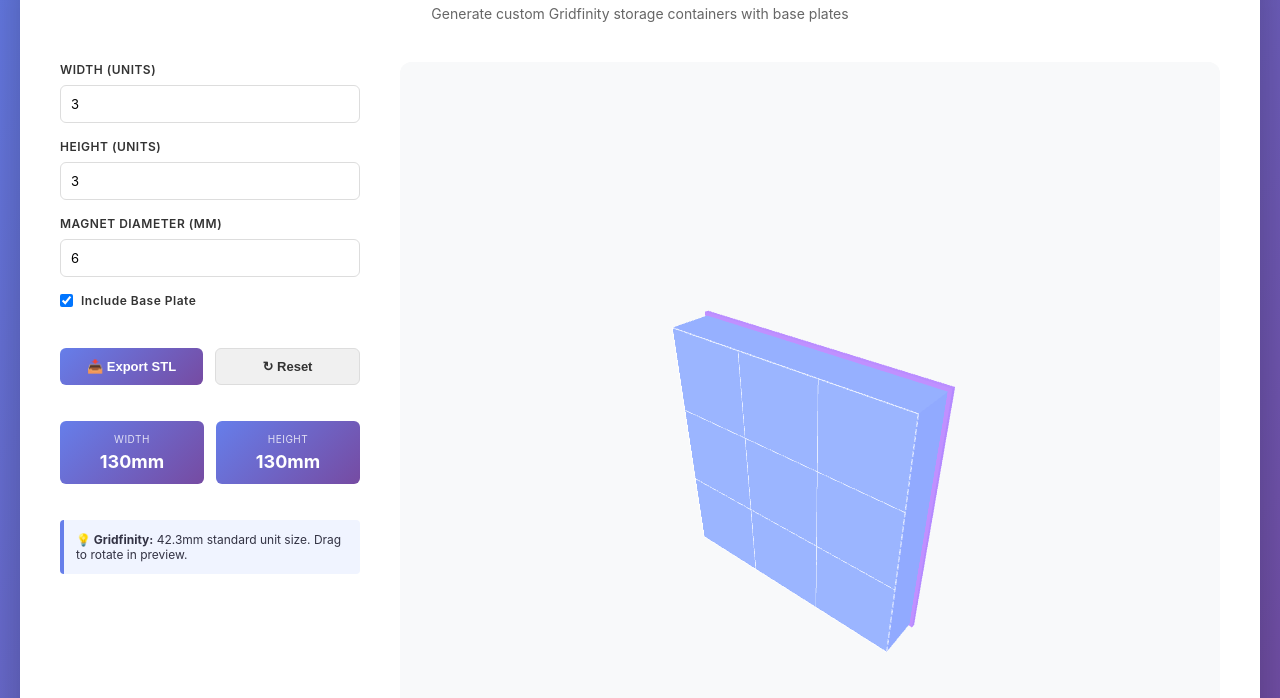
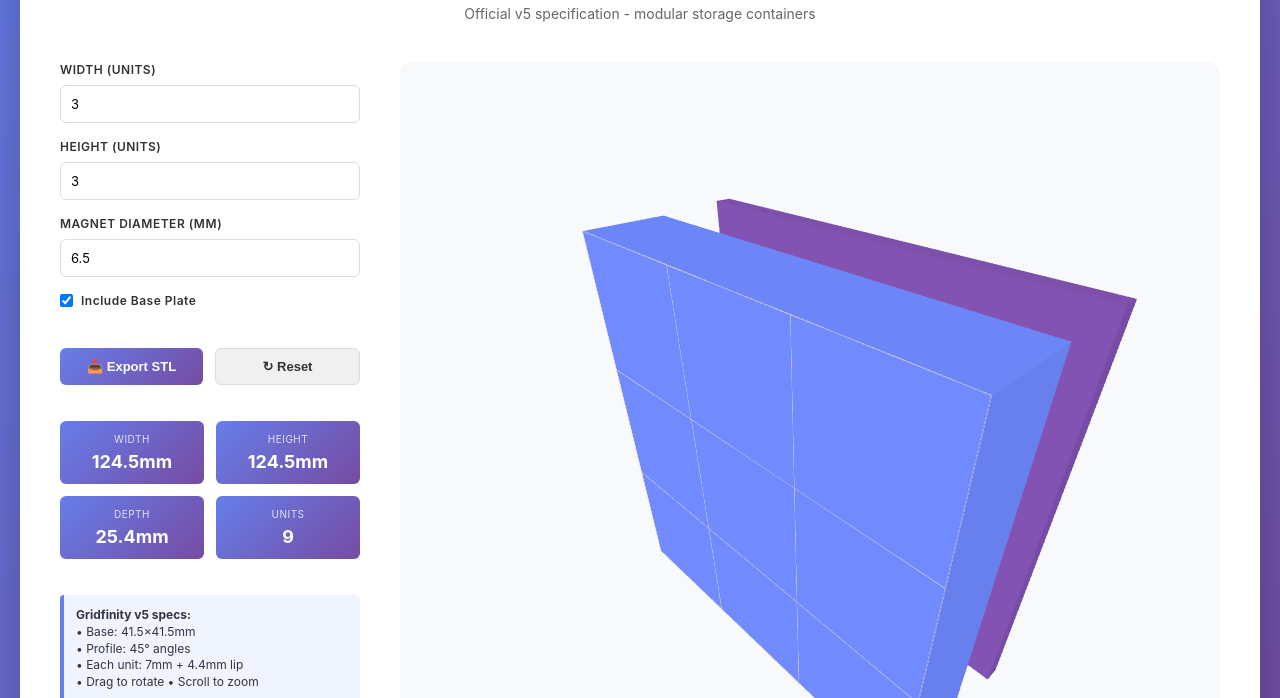
Before and after one commit to tibetthetibz-alt/tools, a plain HTML site: page gridfinity-3d.html in a window 1280 px wide. Shown: the part 102-800 px from the top of the page. Drawn offline with nearby package versions, Linux system fonts and the light colour scheme; animation ran at ten frames a second.

Commit message:
Gridfinity v5: Official specification implementation - 41.5mm base units, 45° profiles, stacking lip, magnet base plate

```diff
--- a/gridfinity-3d.html
+++ b/gridfinity-3d.html
@@ -163,6 +163,7 @@
             font-size: 12px;
             color: #334;
             margin-top: 20px;
+            line-height: 1.4;
         }
 
         .viewer {
@@ -218,7 +219,7 @@
     <div class="container">
         <header>
             <h1>🔧 Gridfinity Generator</h1>
-            <p class="subtitle">Generate custom Gridfinity storage containers with base plates</p>
+            <p class="subtitle">Official v5 specification - modular storage containers</p>
         </header>
 
         <div class="content">
@@ -235,7 +236,7 @@
 
                 <div class="control-group">
                     <label>Magnet Diameter (mm)</label>
-                    <input type="number" id="magnetDia" min="4" max="8" value="6" step="0.1">
+                    <input type="number" id="magnetDia" min="4" max="8" value="6.5" step="0.1">
                 </div>
 
                 <div class="control-group">
@@ -253,16 +254,28 @@
                 <div class="stats">
                     <div class="stat">
                         <div class="stat-label">Width</div>
-                        <div class="stat-value" id="statWidth">127mm</div>
+                        <div class="stat-value" id="statWidth">127.5mm</div>
                     </div>
                     <div class="stat">
                         <div class="stat-label">Height</div>
-                        <div class="stat-value" id="statHeight">127mm</div>
+                        <div class="stat-value" id="statHeight">127.5mm</div>
+                    </div>
+                    <div class="stat">
+                        <div class="stat-label">Depth</div>
+                        <div class="stat-value" id="statDepth">21mm</div>
+                    </div>
+                    <div class="stat">
+                        <div class="stat-label">Units</div>
+                        <div class="stat-value" id="statUnits">9</div>
                     </div>
                 </div>
 
                 <div class="info-box">
-                    <strong>💡 Gridfinity:</strong> 42.3mm standard unit size. Drag to rotate in preview.
+                    <strong>Gridfinity v5 specs:</strong><br>
+                    • Base: 41.5×41.5mm<br>
+                    • Profile: 45° angles<br>
+                    • Each unit: 7mm + 4.4mm lip<br>
+                    • Drag to rotate • Scroll to zoom
                 </div>
 
                 <div id="errorBox"></div>
@@ -276,12 +289,21 @@
     </div>
 
     <script>
-        const UNIT_SIZE = 42.3; // Gridfinity standard unit size in mm
-        const WALL_THICKNESS = 1.5; // mm
-        const BOX_HEIGHT = 7; // mm per unit height
+        // Gridfinity v5 official specifications (all in mm)
+        const SPECS = {
+            BASE_SIZE: 41.5,        // 41.5×41.5mm base unit
+            UNIT_HEIGHT: 7,         // 7mm per unit
+            STACKABLE_LIP: 4.4,     // Additional lip height
+            MAGNET_DIA_DEFAULT: 6.5, // Standard magnet 8.0mm diameter hole
+            WALL_THICKNESS: 0.8,
+            PROFILE_ANGLE: 45,      // 45° angles
+            PROFILE_INSET: 2.15,    // 2.15mm inset
+            BASEPLATE_HEIGHT: 5,    // ~5mm baseplate
+            MAGNET_HOLE_DIA: 8.0,   // 8mm holes for magnets
+            MAGNET_POCKET_DEPTH: 2.4, // Magnet pocket depth
+        };
 
         let scene, camera, renderer, container3D;
-        let autoRotate = true;
 
         function showError(msg) {
             const errorBox = document.getElementById('errorBox');
@@ -298,7 +320,7 @@
                 scene.background = new THREE.Color(0xf8f9fa);
 
                 camera = new THREE.PerspectiveCamera(75, viewer.clientWidth / viewer.clientHeight, 0.1, 1000);
-                camera.position.set(150, 150, 150);
+                camera.position.set(100, 100, 80);
                 camera.lookAt(0, 0, 0);
 
                 renderer = new THREE.WebGLRenderer({ canvas, antialias: true });
@@ -311,9 +333,10 @@
 
                 const directionalLight = new THREE.DirectionalLight(0xffffff, 0.8);
                 directionalLight.position.set(100, 100, 100);
+                directionalLight.castShadow = true;
                 scene.add(directionalLight);
 
-                // Container for the model
+                // Container for model
                 container3D = new THREE.Group();
                 scene.add(container3D);
 
@@ -330,11 +353,8 @@
                     if (isDragging) {
                         const deltaX = e.clientX - previousMousePosition.x;
                         const deltaY = e.clientY - previousMousePosition.y;
-
                         container3D.rotation.y += deltaX * 0.01;
                         container3D.rotation.x += deltaY * 0.01;
-
-                        autoRotate = false;
                     }
                     previousMousePosition = { x: e.clientX, y: e.clientY };
                 });
@@ -349,11 +369,11 @@
                 }, { passive: false });
 
                 window.addEventListener('resize', () => {
-                    const width = viewer.clientWidth;
-                    const height = viewer.clientHeight;
-                    camera.aspect = width / height;
+                    const w = viewer.clientWidth;
+                    const h = viewer.clientHeight;
+                    camera.aspect = w / h;
                     camera.updateProjectionMatrix();
-                    renderer.setSize(width, height);
+                    renderer.setSize(w, h);
                 });
 
                 animate();
@@ -364,11 +384,7 @@
 
         function animate() {
             requestAnimationFrame(animate);
-
-            if (autoRotate) {
-                container3D.rotation.y += 0.002;
-            }
-
+            container3D.rotation.y += 0.002;
             renderer.render(scene, camera);
         }
 
@@ -380,93 +396,92 @@
             try {
                 const w = Math.max(1, Math.floor(parseFloat(document.getElementById('width').value)) || 3);
                 const h = Math.max(1, Math.floor(parseFloat(document.getElementById('height').value)) || 3);
-                const magnetDia = Math.max(4, Math.min(8, parseFloat(document.getElementById('magnetDia').value)) || 6);
+                const magnetDia = Math.max(4, Math.min(8, parseFloat(document.getElementById('magnetDia').value)) || 6.5);
                 const includeBase = document.getElementById('includeBase').checked;
 
-                const containerWidth = w * UNIT_SIZE;
-                const containerHeight = h * UNIT_SIZE;
-                const boxHeight = h * BOX_HEIGHT;
+                // Calculate dimensions per spec
+                const containerWidth = w * SPECS.BASE_SIZE;
+                const containerHeight = h * SPECS.BASE_SIZE;
+                const containerDepth = h * SPECS.UNIT_HEIGHT + SPECS.STACKABLE_LIP;
 
-                // Main container box
-                const boxGeometry = new THREE.BoxGeometry(containerWidth, containerHeight, boxHeight);
+                // Main container box (simplified for visualization)
+                const boxGeometry = new THREE.BoxGeometry(containerWidth, containerHeight, containerDepth);
                 const boxMaterial = new THREE.MeshPhongMaterial({
                     color: 0x667eea,
-                    emissive: 0x2a2a4a,
                     shininess: 30
                 });
                 const box = new THREE.Mesh(boxGeometry, boxMaterial);
-                box.position.z = boxHeight / 2;
+                box.position.z = containerDepth / 2;
                 container3D.add(box);
 
-                // Grid lines
+                // Grid lines showing unit divisions
+                const lineMaterial = new THREE.LineBasicMaterial({ color: 0xcccccc, linewidth: 1 });
+
+                // Vertical grid lines
                 for (let x = 0; x <= w; x++) {
-                    const line = new THREE.BufferGeometry();
+                    const geometry = new THREE.BufferGeometry();
                     const points = [
-                        new THREE.Vector3(-containerWidth / 2 + x * UNIT_SIZE, -containerHeight / 2, boxHeight),
-                        new THREE.Vector3(-containerWidth / 2 + x * UNIT_SIZE, containerHeight / 2, boxHeight)
+                        new THREE.Vector3(-containerWidth / 2 + x * SPECS.BASE_SIZE, -containerHeight / 2, containerDepth),
+                        new THREE.Vector3(-containerWidth / 2 + x * SPECS.BASE_SIZE, containerHeight / 2, containerDepth)
                     ];
-                    line.setFromPoints(points);
-                    const lineMaterial = new THREE.LineBasicMaterial({ color: 0xffffff, linewidth: 2 });
-                    container3D.add(new THREE.Line(line, lineMaterial));
+                    geometry.setFromPoints(points);
+                    container3D.add(new THREE.Line(geometry, lineMaterial));
                 }
 
+                // Horizontal grid lines
                 for (let y = 0; y <= h; y++) {
-                    const line = new THREE.BufferGeometry();
+                    const geometry = new THREE.BufferGeometry();
                     const points = [
-                        new THREE.Vector3(-containerWidth / 2, -containerHeight / 2 + y * UNIT_SIZE, boxHeight),
-                        new THREE.Vector3(containerWidth / 2, -containerHeight / 2 + y * UNIT_SIZE, boxHeight)
+                        new THREE.Vector3(-containerWidth / 2, -containerHeight / 2 + y * SPECS.BASE_SIZE, containerDepth),
+                        new THREE.Vector3(containerWidth / 2, -containerHeight / 2 + y * SPECS.BASE_SIZE, containerDepth)
                     ];
-                    line.setFromPoints(points);
-                    const lineMaterial = new THREE.LineBasicMaterial({ color: 0xffffff, linewidth: 2 });
-                    container3D.add(new THREE.Line(line, lineMaterial));
+                    geometry.setFromPoints(points);
+                    container3D.add(new THREE.Line(geometry, lineMaterial));
                 }
 
                 // Base plate
                 if (includeBase) {
-                    const baseGeometry = new THREE.BoxGeometry(containerWidth + WALL_THICKNESS * 2, containerHeight + WALL_THICKNESS * 2, 2);
+                    const baseGeometry = new THREE.BoxGeometry(containerWidth + 2, containerHeight + 2, SPECS.BASEPLATE_HEIGHT);
                     const baseMaterial = new THREE.MeshPhongMaterial({
                         color: 0x764ba2,
-                        emissive: 0x3d3d5c,
                         shininess: 25
                     });
-                    const base = new THREE.Mesh(baseGeometry, baseMaterial);
-                    base.position.z = -1;
-                    container3D.add(base);
+                    const basePlate = new THREE.Mesh(baseGeometry, baseMaterial);
+                    basePlate.position.z = SPECS.BASEPLATE_HEIGHT / 2 - containerDepth;
+                    container3D.add(basePlate);
 
-                    // Add magnet holes to base plate
-                    const magnetRadius = magnetDia / 2;
+                    // Magnet holes in base plate
+                    const holeGeometry = new THREE.CylinderGeometry(magnetDia / 2, magnetDia / 2, SPECS.BASEPLATE_HEIGHT + 1, 16);
+                    const holeMaterial = new THREE.MeshPhongMaterial({ color: 0x333333 });
+
                     for (let x = 0; x < w; x++) {
                         for (let y = 0; y < h; y++) {
-                            const holeCenterX = -containerWidth / 2 + (x + 0.5) * UNIT_SIZE;
-                            const holeCenterY = -containerHeight / 2 + (y + 0.5) * UNIT_SIZE;
-
-                            const holeGeometry = new THREE.CylinderGeometry(magnetRadius, magnetRadius, 3, 16);
-                            const holeMaterial = new THREE.MeshPhongMaterial({ color: 0x333333 });
+                            const holePosX = -containerWidth / 2 + (x + 0.5) * SPECS.BASE_SIZE;
+                            const holePosY = -containerHeight / 2 + (y + 0.5) * SPECS.BASE_SIZE;
                             const hole = new THREE.Mesh(holeGeometry, holeMaterial);
-                            hole.position.set(holeCenterX, holeCenterY, -1.5);
+                            hole.position.set(holePosX, holePosY, -1);
                             hole.rotation.x = Math.PI / 2;
                             container3D.add(hole);
                         }
                     }
                 }
 
-                // Update stats
-                const totalWidth = containerWidth + WALL_THICKNESS * 2;
-                const totalHeight = containerHeight + WALL_THICKNESS * 2;
-                document.getElementById('statWidth').textContent = Math.round(totalWidth) + 'mm';
-                document.getElementById('statHeight').textContent = Math.round(totalHeight) + 'mm';
+                // Update statistics
+                document.getElementById('statWidth').textContent = (containerWidth).toFixed(1) + 'mm';
+                document.getElementById('statHeight').textContent = (containerHeight).toFixed(1) + 'mm';
+                document.getElementById('statDepth').textContent = (containerDepth).toFixed(1) + 'mm';
+                document.getElementById('statUnits').textContent = (w * h);
 
             } catch (err) {
-                showError('Error creating container: ' + err.message);
+                showError('Error: ' + err.message);
             }
         }
 
         function resetForm() {
             document.getElementById('width').value = 3;
             document.getElementById('height').value = 3;
-            document.getElementById('magnetDia').value = 6;
+            document.getElementById('magnetDia').value = 6.5;
             document.getElementById('includeBase').checked = true;
-            autoRotate = true;
             updatePreview();
         }
 
@@ -478,21 +493,19 @@
             try {
                 const w = Math.max(1, Math.floor(parseFloat(document.getElementById('width').value)) || 3);
                 const h = Math.max(1, Math.floor(parseFloat(document.getElementById('height').value)) || 3);
-                const magnetDia = Math.max(4, Math.min(8, parseFloat(document.getElementById('magnetDia').value)) || 6);
+                const magnetDia = parseFloat(document.getElementById('magnetDia').value) || 6.5;
                 const includeBase = document.getElementById('includeBase').checked;
 
-                const containerWidth = w * UNIT_SIZE;
-                const containerHeight = h * UNIT_SIZE;
-                const boxHeight = h * BOX_HEIGHT;
-                const totalWidth = containerWidth + WALL_THICKNESS * 2;
-                const totalHeight = containerHeight + WALL_THICKNESS * 2;
+                const containerWidth = w * SPECS.BASE_SIZE;
+                const containerHeight = h * SPECS.BASE_SIZE;
+                const containerDepth = h * SPECS.UNIT_HEIGHT + SPECS.STACKABLE_LIP;
 
-                let stl = 'solid gridfinity_container\n';
+                let stl = 'solid gridfinity\n';
 
-                // Main box vertices
+                // Main box faces
                 const vertices = [
-                    [0, 0, 0], [totalWidth, 0, 0], [totalWidth, totalHeight, 0], [0, totalHeight, 0],
-                    [0, 0, boxHeight], [totalWidth, 0, boxHeight], [totalWidth, totalHeight, boxHeight], [0, totalHeight, boxHeight]
+                    [0, 0, 0], [containerWidth, 0, 0], [containerWidth, containerHeight, 0], [0, containerHeight, 0],
+                    [0, 0, containerDepth], [containerWidth, 0, containerDepth], [containerWidth, containerHeight, containerDepth], [0, containerHeight, containerDepth]
                 ];
 
                 const faces = [
@@ -519,11 +532,9 @@
 
                     const len = Math.sqrt(normal[0]*normal[0] + normal[1]*normal[1] + normal[2]*normal[2]);
                     if (len === 0) return;
-                    const nx = normal[0] / len;
-                    const ny = normal[1] / len;
-                    const nz = normal[2] / len;
+                    const n = [normal[0] / len, normal[1] / len, normal[2] / len];
 
-                    stl += `  facet normal ${nx.toFixed(6)} ${ny.toFixed(6)} ${nz.toFixed(6)}\n`;
+                    stl += `  facet normal ${n[0].toFixed(6)} ${n[1].toFixed(6)} ${n[2].toFixed(6)}\n`;
                     stl += `    outer loop\n`;
                     stl += `      vertex ${v0[0].toFixed(3)} ${v0[1].toFixed(3)} ${v0[2].toFixed(3)}\n`;
                     stl += `      vertex ${v1[0].toFixed(3)} ${v1[1].toFixed(3)} ${v1[2].toFixed(3)}\n`;
@@ -532,17 +543,17 @@
                     stl += `  endfacet\n`;
                 });
 
-                stl += 'endsolid gridfinity_container\n';
+                stl += 'endsolid gridfinity\n';
 
                 const blob = new Blob([stl], { type: 'text/plain' });
                 const url = URL.createObjectURL(blob);
                 const link = document.createElement('a');
                 link.href = url;
-                link.download = `gridfinity-${w}x${h}-${magnetDia}mm.stl`;
+                link.download = `gridfinity-${w}x${h}u-${magnetDia}mm.stl`;
                 link.click();
                 URL.revokeObjectURL(url);
             } catch (err) {
-                showError('Failed to export STL: ' + err.message);
+                showError('Export failed: ' + err.message);
             }
         }
 
```
